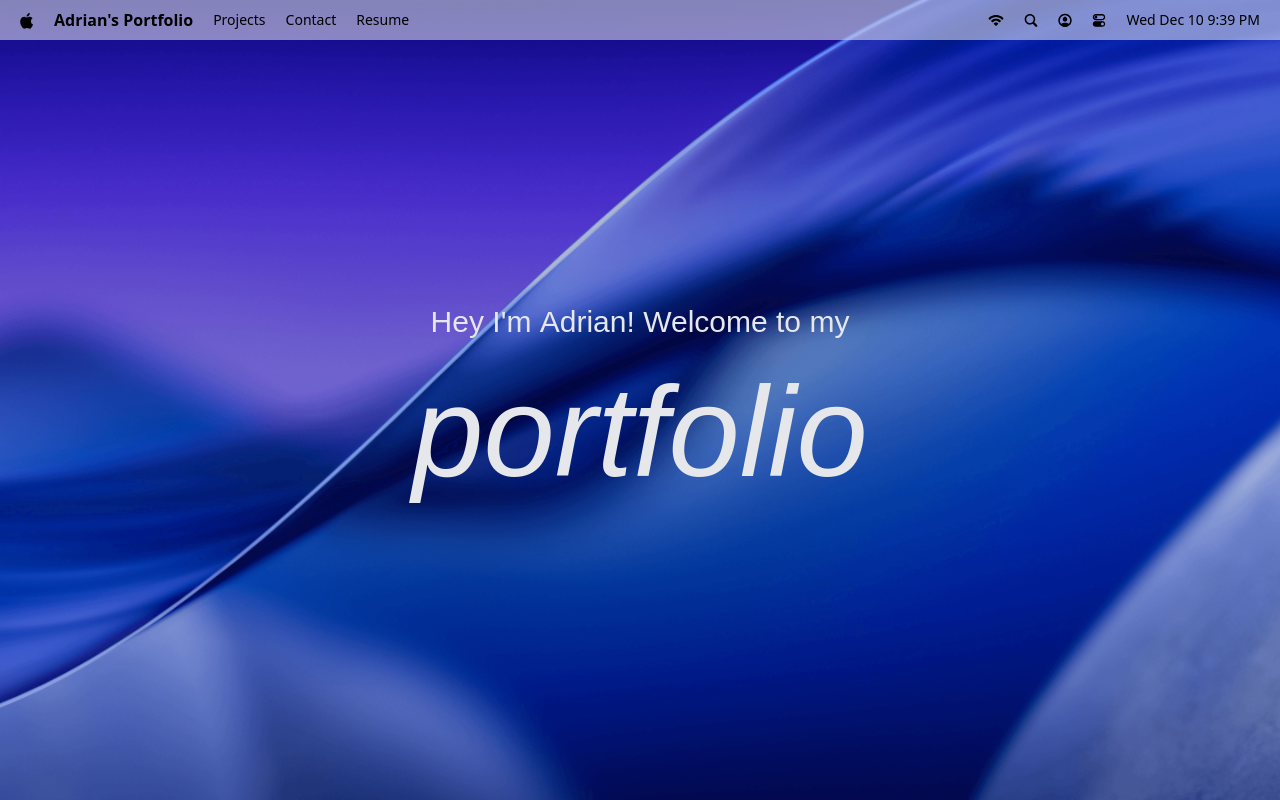
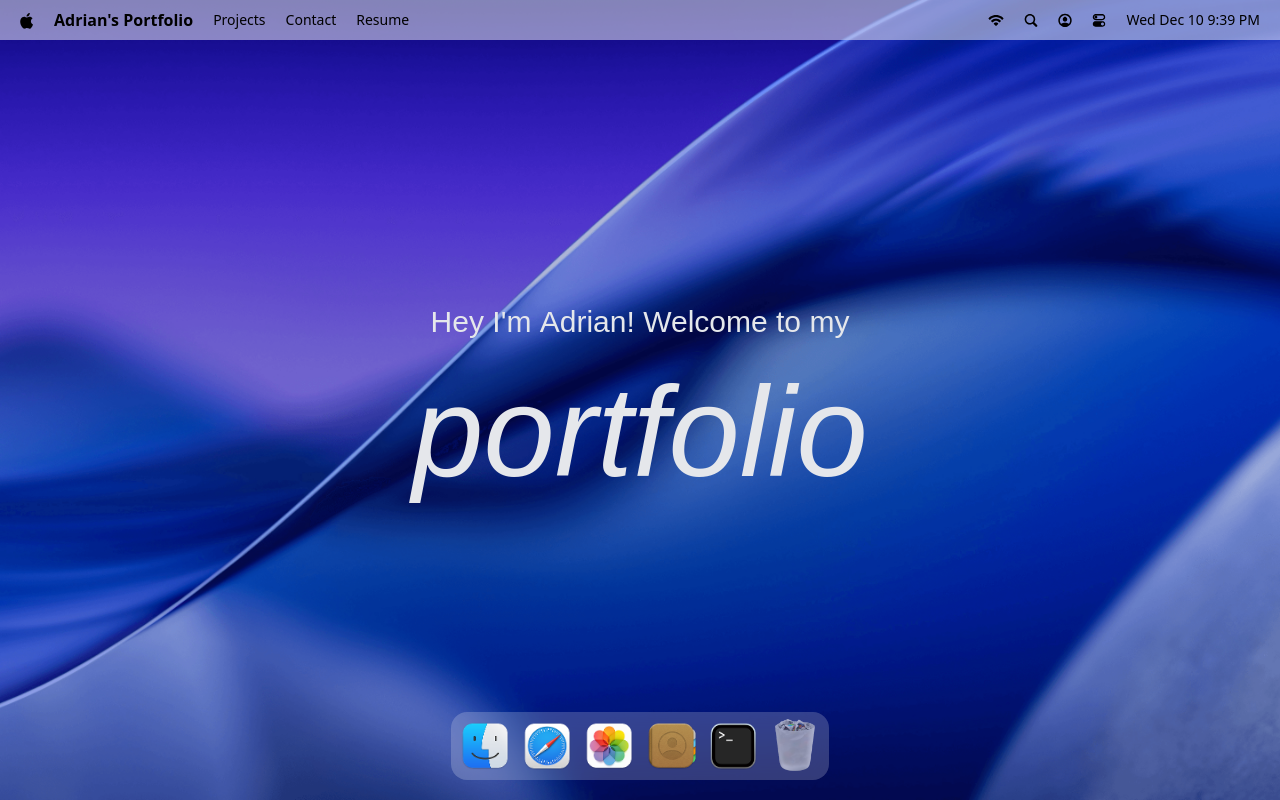
Before and after one commit to JoyBrar2001/macos-portfolio, a React (Vite) app: page / in a window 1280 px wide. Built offline with nearby package versions, Linux system fonts and the light colour scheme; a web font is replaced by a local one.

Commit message:
Added Dock and window store

```diff
--- a/package.json
+++ b/package.json
@@ -16,7 +16,9 @@
     "gsap": "^3.14.1",
     "react": "^19.2.0",
     "react-dom": "^19.2.0",
-    "tailwindcss": "^4.1.17"
+    "react-tooltip": "^5.30.0",
+    "tailwindcss": "^4.1.17",
+    "zustand": "^5.0.9"
   },
   "devDependencies": {
     "@eslint/js": "^9.39.1",
--- a/src/App.jsx
+++ b/src/App.jsx
@@ -1,4 +1,4 @@
-import { Navbar, Welcome } from "#components";
+import { Dock, Navbar, Welcome } from "#components";
 import React from "react";
 
 const App = () => {
@@ -6,6 +6,7 @@
     <main>
       <Navbar />
       <Welcome />
+      <Dock />
     </main>
   );
 }
--- /dev/null
+++ b/src/components/Dock.jsx
@@ -0,0 +1,103 @@
+import React, { useRef } from "react";
+import { Tooltip } from "react-tooltip";
+import { dockApps } from "#constants";
+import { useGSAP } from "@gsap/react";
+import gsap from "gsap";
+
+const Dock = () => {
+  const dockRef = useRef(null);
+
+  useGSAP(() => {
+    const dock = dockRef.current;
+    if (!dock) {
+      return;
+    }
+
+    const icons = dock.querySelectorAll(".dock-icon");
+
+    const animateIcons = (mouseX) => {
+      const { left } = dock.getBoundingClientRect();
+
+      icons.forEach((icon) => {
+        const { left: iconLeft, width } = icon.getBoundingClientRect();
+        const center = iconLeft - left + width / 2;
+        const distance = Math.abs(mouseX - center);
+        const intensity = Math.exp(-(distance ** 2) / 2000);
+
+        gsap.to(
+          icon,
+          {
+            scale: 1 + 0.25 * intensity,
+            y: -15 * intensity,
+            duration: 0.2,
+            ease: "power1.out"
+          }
+        );
+      });
+    }
+
+    const handleMouseMove = (e) => {
+      const { left } = dock.getBoundingClientRect();
+
+      animateIcons(e.clientX - left);
+    }
+
+    const resetIcons = () => {
+      icons.forEach((icon) => gsap.to(
+        icon,
+        {
+          scale: 1,
+          y: 0,
+          duration: 0.3,
+          ease: "power1.out"
+        }
+      ));
+    }
+
+    dock.addEventListener("mousemove", handleMouseMove);
+    dock.addEventListener("mouseleave", resetIcons);
+
+    return () => {
+      dock.removeEventListener("mousemove", handleMouseMove);
+      dock.removeEventListener("mouseleave", resetIcons);
+    };
+  }, []);
+
+  const toggleApp = (app) => { }
+
+  return (
+    <section id="dock">
+      <div ref={dockRef} className="dock-container">
+        {dockApps.map(({ id, name, icon, canOpen }) => (
+          <div key={id} className="relative flex justify-between">
+            <button
+              type="button"
+              className="dock-icon"
+              aria-label={name}
+              data-tooltip-id="dock-tooltip"
+              data-tooltip-content={name}
+              data-tooltip-delay-show={150}
+              disabled={!canOpen}
+              onClick={() => toggleApp({ id, canOpen })}
+            >
+              <img
+                src={`/images/${icon}`}
+                alt={name}
+                loading="lazy"
+                className={canOpen ? "" : "opacity-60"}
+              />
+            </button>
+          </div>
+        ))}
+
+        <Tooltip
+          id="dock-tooltip"
+          place="top"
+          className="tooltip"
+        />
+      </div>
+    </section>
+  )
+}
+
+export default Dock
--- a/src/components/index.js
+++ b/src/components/index.js
@@ -1,7 +1,9 @@
+import Dock from "./Dock";
 import Navbar from "./Navbar";
 import Welcome from "./Welcome";
 
 export {
+  Dock,
   Navbar,
   Welcome,
 };
--- /dev/null
+++ b/src/store/window.js
@@ -0,0 +1,32 @@
+import { INITIAL_Z_INDEX, WINDOW_CONFIG } from "#constants";
+import { create } from "zustand";
+import { immer } from "zustand/middleware/immer";
+
+const useWindowStore = create(
+  immer((set) => ({
+    windows: WINDOW_CONFIG,
+    nextZIndex: INITIAL_Z_INDEX + 1,
+
+    openWindow: (windowKey, data = null) => set((state) => {
+      const win = state.windows[windowKey];
+      win.isOpen = true;
+      win.zIndex = state.nextZIndex;
+      win.data = data ?? win.data;
+      state.nextZIndex;
+    }),
+
+    closeWindow: (windowKey) => set((state) => {
+      const win = state.windows[windowKey];
+      win.isOpen = false;
+      win.zIndex = INITIAL_Z_INDEX;
+      win.data = null;
+    }),
+
+    focusWindow: (windowKey) => set((state) => {
+      const win = state.windows[windowKey];
+      win.zIndex = state.nextZIndex++;
+    }),
+  })),
+);
+
+export default useWindowStore;
```
Also changed, not shown: 1 other file (tests, documents, lock files or other folders).
